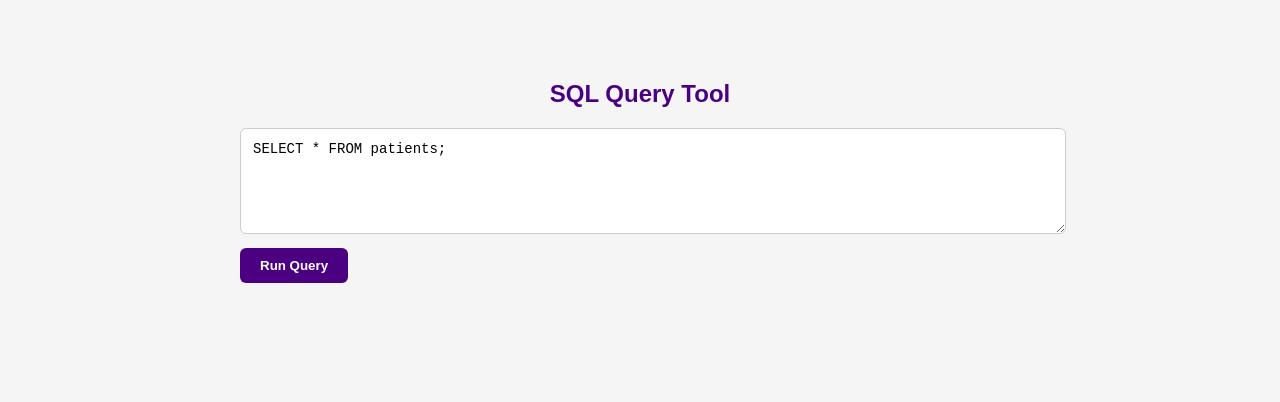
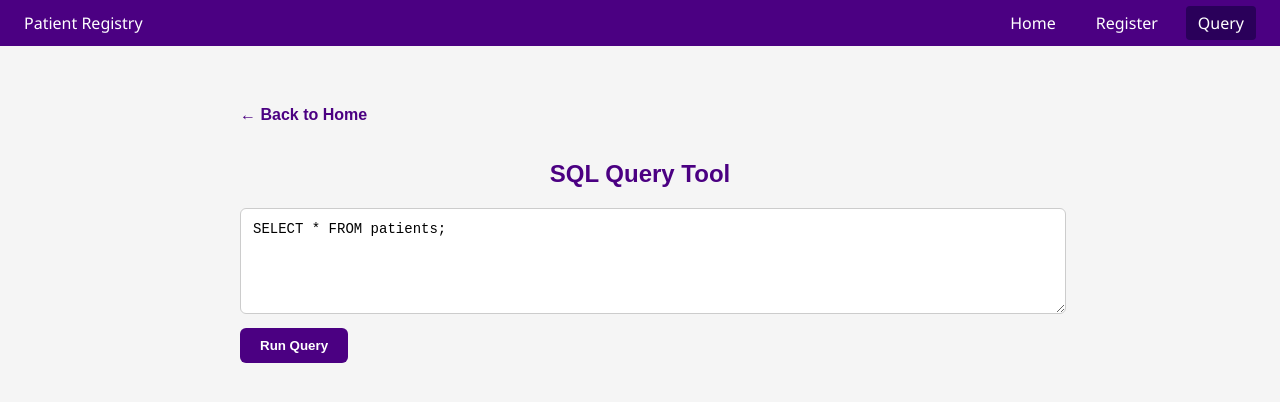
Before and after one commit to Ashishkr05/patient-registry-pglite, a React (Vite) app: page /query in a window 1280 px wide. Shown: the top 402 px of the page. Built offline with nearby package versions, Linux system fonts and the light colour scheme; the HTML template or start-up script is replaced by a standard one.

Commit message:
feat: add form validation, Back to Home buttons, and UI enhancements

```diff
--- a/src/App.jsx
+++ b/src/App.jsx
@@ -3,14 +3,16 @@ import { BrowserRouter as Router, Routes, Route } from 'react-router-dom';
 import Home from './pages/Home';
 import Register from './pages/Register';
 import Query from './pages/Query';
+import Navbar from './components/Navbar';
 
 function App() {
   return (
     <Router>
+      <Navbar />
       <Routes>
         <Route path="/" element={<Home />} />
         <Route path="/register" element={<Register />} />
-        <Route path="/query" element={<Query />} /> {/* clean route */}
+        <Route path="/query" element={<Query />} />
       </Routes>
     </Router>
   );
--- /dev/null
+++ b/src/components/Navbar.css
@@ -0,0 +1,26 @@
+.navbar {
+  background-color: #4B0082;
+  color: white;
+  display: flex;
+  justify-content: space-between;
+  padding: 12px 24px;
+  align-items: center;
+  font-family: 'Segoe UI', sans-serif;
+}
+
+.nav-links a {
+  color: white;
+  text-decoration: none;
+  margin-left: 16px;
+  padding: 6px 12px;
+  border-radius: 4px;
+  transition: background 0.3s;
+}
+
+.nav-links a:hover {
+  background-color: #36006d;
+}
+
+.nav-links .active {
+  background-color: #2a005a;
+}
--- /dev/null
+++ b/src/components/Navbar.jsx
@@ -0,0 +1,21 @@
+// src/components/Navbar.jsx
+import React from 'react';
+import { Link, useLocation } from 'react-router-dom';
+import './Navbar.css';
+
+const Navbar = () => {
+  const location = useLocation();
+
+  return (
+    <nav className="navbar">
+      <div className="nav-brand">Patient Registry</div>
+      <div className="nav-links">
+        <Link to="/" className={location.pathname === '/' ? 'active' : ''}>Home</Link>
+        <Link to="/register" className={location.pathname === '/register' ? 'active' : ''}>Register</Link>
+        <Link to="/query" className={location.pathname === '/query' ? 'active' : ''}>Query</Link>
+      </div>
+    </nav>
+  );
+};
+
+export default Navbar;
--- a/src/components/PatientForm.css
+++ b/src/components/PatientForm.css
@@ -66,3 +66,22 @@
 .message.error {
   color: red;
 }
+
+.error-text {
+  color: red;
+  font-size: 12px;
+  margin-top: 4px;
+  margin-bottom: 8px;
+}
+
+.back-link {
+  display: inline-block;
+  margin-bottom: 16px;
+  font-weight: bold;
+  color: #4B0082;
+  text-decoration: none;
+}
+
+.back-link:hover {
+  text-decoration: underline;
+}
--- a/src/components/PatientForm.jsx
+++ b/src/components/PatientForm.jsx
@@ -1,5 +1,6 @@
 import React, { useEffect, useState } from 'react';
 import { v4 as uuidv4 } from 'uuid';
+import { Link } from 'react-router-dom';
 import { getDB } from '../lib/db';
 import './PatientForm.css';
 
@@ -12,13 +13,13 @@ const PatientForm = () => {
     address: '',
   });
 
+  const [errors, setErrors] = useState({});
   const [message, setMessage] = useState('');
   const [dbLoaded, setDbLoaded] = useState(false);
 
   useEffect(() => {
     getDB()
       .then(() => {
-        console.log('✅ DB loaded inside form');
         setDbLoaded(true);
       })
       .catch((err) => {
@@ -28,7 +29,28 @@ const PatientForm = () => {
 
   const handleChange = (e) => {
     const { name, value } = e.target;
+
+    // Only allow digits in contact field
+    if (name === 'contact') {
+      const isValid = /^\+?\d*$/.test(value);
+      if (!isValid) return;
+    }
+
     setForm((prev) => ({ ...prev, [name]: value }));
+  };
+
+  // ✅ Validation logic
+  const validate = () => {
+    const newErrors = {};
+
+    if (!form.contact || form.contact.replace(/\D/g, '').length < 10) {
+    newErrors.contact = 'Contact must be at least 10 digits.';
+    }
+    if (!form.address || form.address.trim() === '') {
+      newErrors.address = 'Address is required.';
+    }
+
+    return newErrors;
   };
 
   const handleSubmit = async (e) => {
@@ -39,6 +61,14 @@ const handleSubmit = async (e) => {
       setMessage('⏳ Database is still loading. Please wait a moment...');
       return;
     }
+
+    const validationErrors = validate();
+    if (Object.keys(validationErrors).length > 0) {
+      setErrors(validationErrors);
+      return;
+    }
+
+    setErrors({}); // Clear errors
 
     try {
       const db = await getDB();
@@ -59,18 +89,37 @@ const handleSubmit = async (e) => {
 
   return (
     <div className="form-container">
+      <Link to="/" className="back-link">← Back to Home</Link>
       <h2>Register New Patient</h2>
       <form onSubmit={handleSubmit} className="form">
         <input name="name" placeholder="Full Name" required value={form.name} onChange={handleChange} />
+
         <input name="age" type="number" placeholder="Age" required value={form.age} onChange={handleChange} />
+
         <select name="gender" required value={form.gender} onChange={handleChange}>
           <option value="">Select Gender</option>
           <option>Male</option>
           <option>Female</option>
           <option>Other</option>
         </select>
-        <input name="contact" placeholder="Contact Number" value={form.contact} onChange={handleChange} />
-        <textarea name="address" placeholder="Address" value={form.address} onChange={handleChange}></textarea>
+
+        <input
+          name="contact"
+          placeholder="Contact Number"
+          value={form.contact}
+          onChange={handleChange}
+          required
+        />
+        {errors.contact && <p className="error-text">{errors.contact}</p>}
+
+        <textarea
+          name="address"
+          placeholder="Address"
+          value={form.address}
+          onChange={handleChange}
+          required
+        ></textarea>
+        {errors.address && <p className="error-text">{errors.address}</p>}
         <button type="submit" disabled={!dbLoaded}>
           {dbLoaded ? 'Register' : 'Loading...'}
         </button>
--- a/src/pages/Query.css
+++ b/src/pages/Query.css
@@ -60,3 +60,15 @@
   font-weight: bold;
   text-align: center;
 }
+
+.back-link {
+  display: inline-block;
+  margin-bottom: 16px;
+  font-weight: bold;
+  color: #4B0082;
+  text-decoration: none;
+}
+
+.back-link:hover {
+  text-decoration: underline;
+}
--- a/src/pages/Query.jsx
+++ b/src/pages/Query.jsx
@@ -1,4 +1,5 @@
 import React, { useState } from 'react';
+import { Link } from 'react-router-dom';
 import { getDB } from '../lib/db';
 import './Query.css';
 
@@ -33,6 +34,9 @@ const runQuery = async () => {
 
   return (
     <div className="query-page">
+      {/* Back to Home Button */}
+      <Link to="/" className="back-link">← Back to Home</Link>
+
       <h2>SQL Query Tool</h2>
       <textarea
         value={sql}
--- a/src/pages/Register.jsx
+++ b/src/pages/Register.jsx
@@ -1,4 +1,5 @@
 import React from 'react';
+import { Link } from 'react-router-dom';
 import PatientForm from '../components/PatientForm';
 
 const Register = () => (
```
Lines whose indentation alone changed are shown as unchanged.
